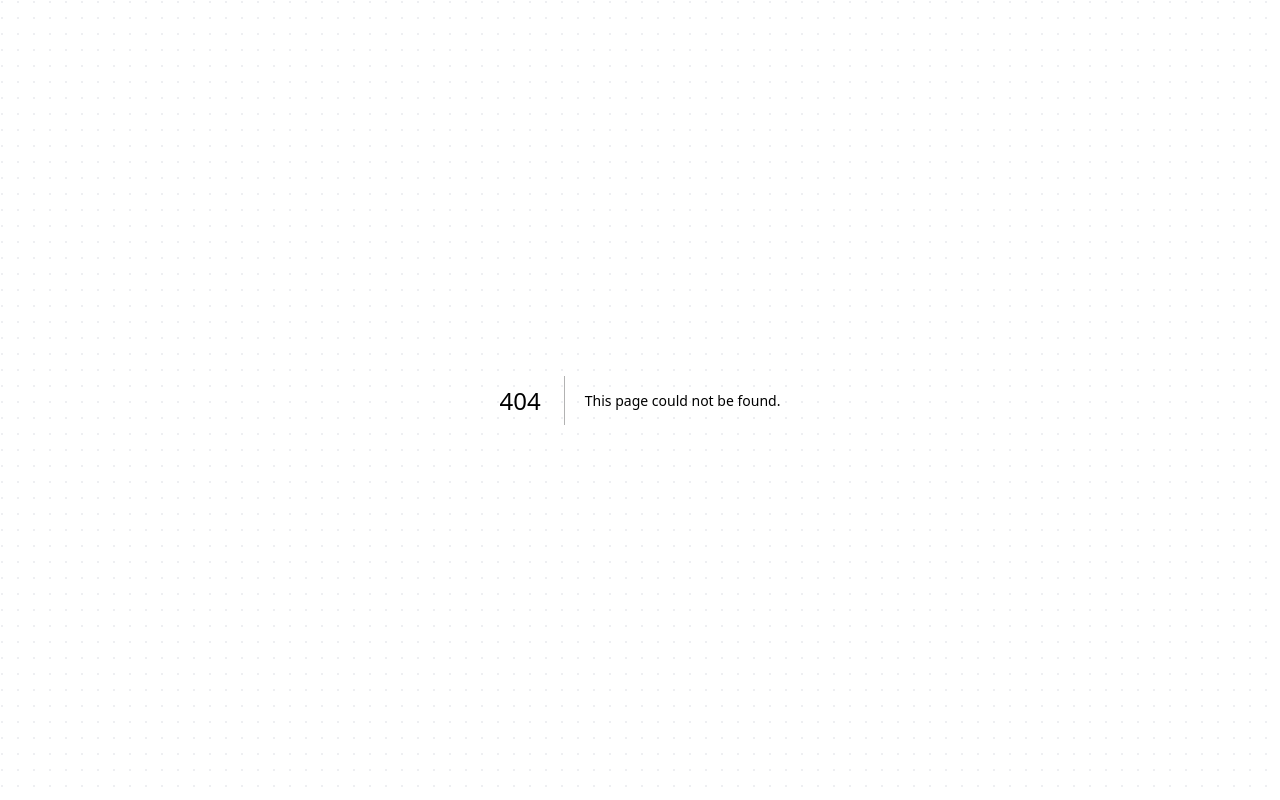
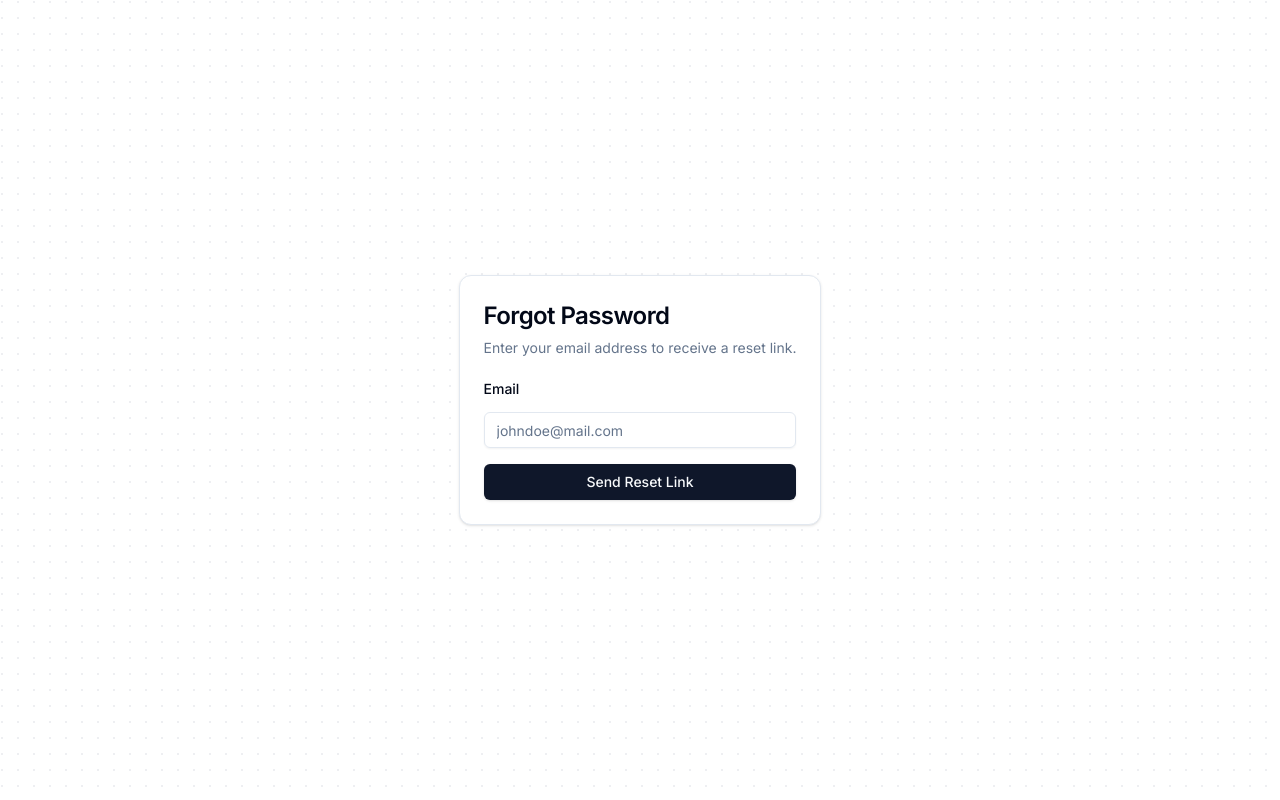
Before and after one commit to jbscript/LaunchSaaS, a Next.js app: page /forgot-password in a window 1280 px wide. Before the commit this address had no page. Built offline with nearby package versions, Linux system fonts and the light colour scheme.

Commit message:
feat: add forgot password functionality with form and validation

```diff
--- a/package.json
+++ b/package.json
@@ -38,6 +38,7 @@
     "react": "^19.0.0",
     "react-dom": "^19.0.0",
     "react-hook-form": "^7.54.2",
+    "sonner": "^2.0.1",
     "tailwind-merge": "^2.6.0",
     "tailwindcss-animate": "^1.0.7",
     "zod": "^3.24.1"
--- /dev/null
+++ b/src/app/(auth)/forgot-password/page.tsx
@@ -0,0 +1,26 @@
+import ForgotPasswordForm from "@/components/auth/nextjs/components/ForgotPasswordForm";
+import {
+  Card,
+  CardContent,
+  CardDescription,
+  CardHeader,
+  CardTitle,
+} from "@/components/ui/card";
+
+export default function ForgetPassword() {
+  return (
+    <div className="flex min-h-screen flex-col items-center justify-center ">
+      <Card className="mx-auto max-w-sm">
+        <CardHeader>
+          <CardTitle className="text-2xl">Forgot Password</CardTitle>
+          <CardDescription>
+            Enter your email address to receive a reset link.
+          </CardDescription>
+        </CardHeader>
+        <CardContent>
+          <ForgotPasswordForm />
+        </CardContent>
+      </Card>
+    </div>
+  );
+}
--- a/src/app/layout.tsx
+++ b/src/app/layout.tsx
@@ -4,6 +4,7 @@ import LocalFont from "next/font/local";
 import "./globals.css";
 import Background from "./_components/background";
 import { ThemeProvider } from "@/components/theme-provider";
+import { Toaster } from "@/components/ui/sonner";
 
 const inter = Inter({ subsets: ["latin"] });
 
@@ -32,6 +33,7 @@ export default function RootLayout({
           disableTransitionOnChange
         >
           <Background>{children}</Background>
+          <Toaster />
         </ThemeProvider>
       </body>
     </html>
--- /dev/null
+++ b/src/components/auth/nextjs/components/ForgotPasswordForm.tsx
@@ -0,0 +1,66 @@
+"use client";
+import { z } from "zod";
+import { zodResolver } from "@hookform/resolvers/zod";
+import { useForm } from "react-hook-form";
+import { toast } from "sonner";
+import {
+  Form,
+  FormControl,
+  FormField,
+  FormItem,
+  FormLabel,
+  FormMessage,
+} from "@/components/ui/form";
+import { Button } from "@/components/ui/button";
+import { Input } from "@/components/ui/input";
+import { forgotPasswordSchema } from "../schemas";
+
+export default function ForgotPasswordForm() {
+  const form = useForm<z.infer<typeof forgotPasswordSchema>>({
+    resolver: zodResolver(forgotPasswordSchema),
+    defaultValues: {
+      email: "",
+    },
+  });
+
+  async function onSubmit(values: z.infer<typeof forgotPasswordSchema>) {
+    try {
+      // Assuming a function to send reset email
+      console.log(values);
+      toast.success("Password reset email sent. Please check your inbox.");
+    } catch (error) {
+      console.error("Error sending password reset email", error);
+      toast.error("Failed to send password reset email. Please try again.");
+    }
+  }
+  return (
+    <Form {...form}>
+      <form onSubmit={form.handleSubmit(onSubmit)} className="space-y-8">
+        <div className="grid gap-4">
+          <FormField
+            control={form.control}
+            name="email"
+            render={({ field }) => (
+              <FormItem className="grid gap-2">
+                <FormLabel htmlFor="email">Email</FormLabel>
+                <FormControl>
+                  <Input
+                    id="email"
+                    placeholder="johndoe@mail.com"
+                    type="email"
+                    autoComplete="email"
+                    {...field}
+                  />
+                </FormControl>
+                <FormMessage />
+              </FormItem>
+            )}
+          />
+          <Button type="submit" className="w-full">
+            Send Reset Link
+          </Button>
+        </div>
+      </form>
+    </Form>
+  );
+}
--- a/src/components/auth/nextjs/components/SignInForm.tsx
+++ b/src/components/auth/nextjs/components/SignInForm.tsx
@@ -63,7 +63,15 @@ export function SignInForm() {
             name="password"
             render={({ field }) => (
               <FormItem>
-                <FormLabel>Password</FormLabel>
+                <div className="flex items-center">
+                  <FormLabel htmlFor="password">Password</FormLabel>
+                  <a
+                    href="/forgot-password"
+                    className="ml-auto text-sm underline-offset-4 hover:underline"
+                  >
+                    Forgot your password?
+                  </a>
+                </div>
                 <FormControl>
                   <Input type="password" placeholder="Password" {...field} />
                 </FormControl>
--- a/src/components/auth/nextjs/schemas.ts
+++ b/src/components/auth/nextjs/schemas.ts
@@ -1,12 +1,16 @@
-import { z } from "zod"
+import { z } from "zod";
 
 export const signInSchema = z.object({
   email: z.string().email(),
   password: z.string().min(1),
-})
+});
 
 export const signUpSchema = z.object({
   name: z.string().min(1),
   email: z.string().email(),
   password: z.string().min(8),
-})
+});
+
+export const forgotPasswordSchema = z.object({
+  email: z.string().email({ message: "Invalid email address" }),
+});
--- /dev/null
+++ b/src/components/ui/sonner.tsx
@@ -0,0 +1,31 @@
+"use client"
+
+import { useTheme } from "next-themes"
+import { Toaster as Sonner } from "sonner"
+
+type ToasterProps = React.ComponentProps<typeof Sonner>
+
+const Toaster = ({ ...props }: ToasterProps) => {
+  const { theme = "system" } = useTheme()
+
+  return (
+    <Sonner
+      theme={theme as ToasterProps["theme"]}
+      className="toaster group"
+      toastOptions={{
+        classNames: {
+          toast:
+            "group toast group-[.toaster]:bg-background group-[.toaster]:text-foreground group-[.toaster]:border-border group-[.toaster]:shadow-lg",
+          description: "group-[.toast]:text-muted-foreground",
+          actionButton:
+            "group-[.toast]:bg-primary group-[.toast]:text-primary-foreground",
+          cancelButton:
+            "group-[.toast]:bg-muted group-[.toast]:text-muted-foreground",
+        },
+      }}
+      {...props}
+    />
+  )
+}
+
+export { Toaster }
```
Also changed, not shown: 1 other file (tests, documents, lock files or other folders).
